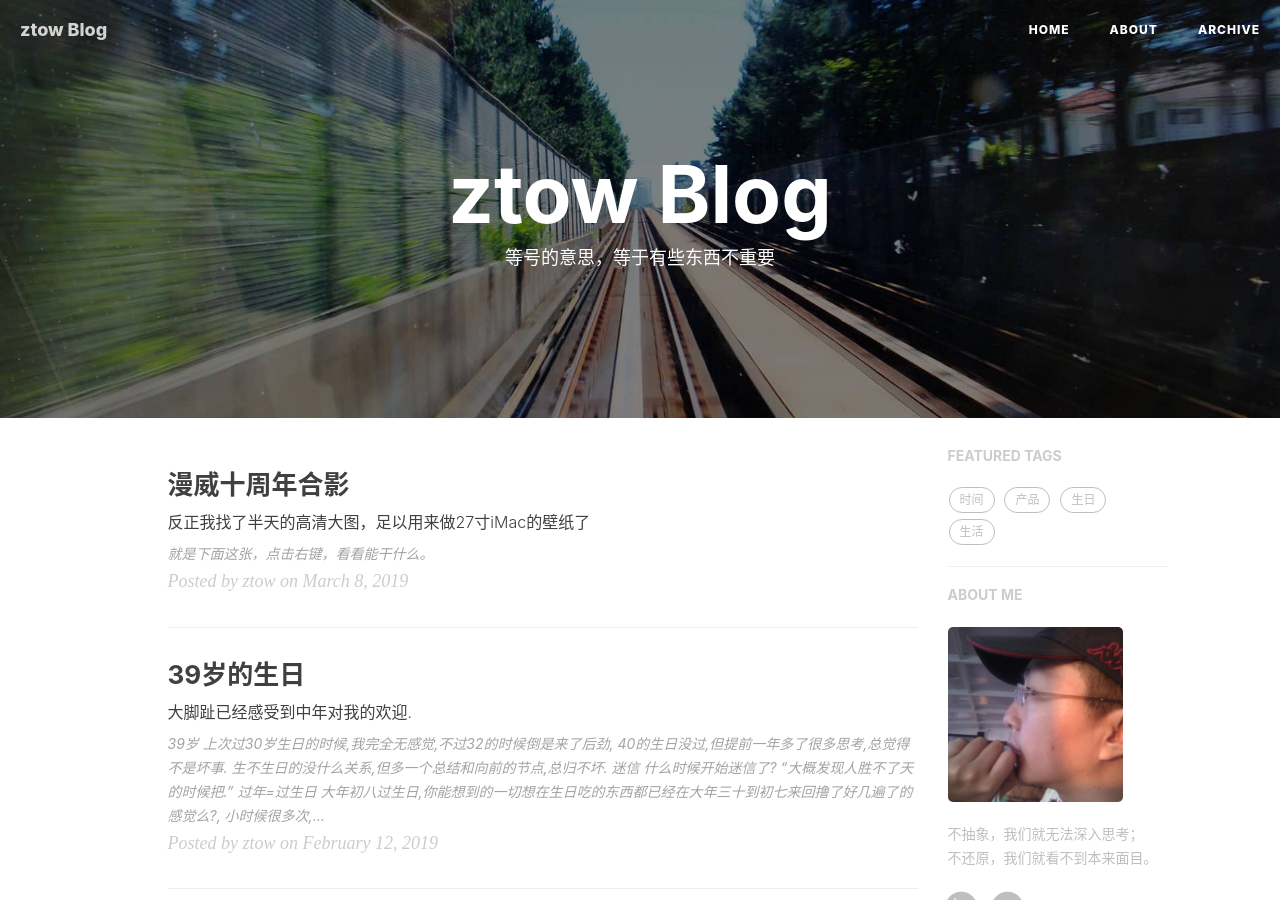
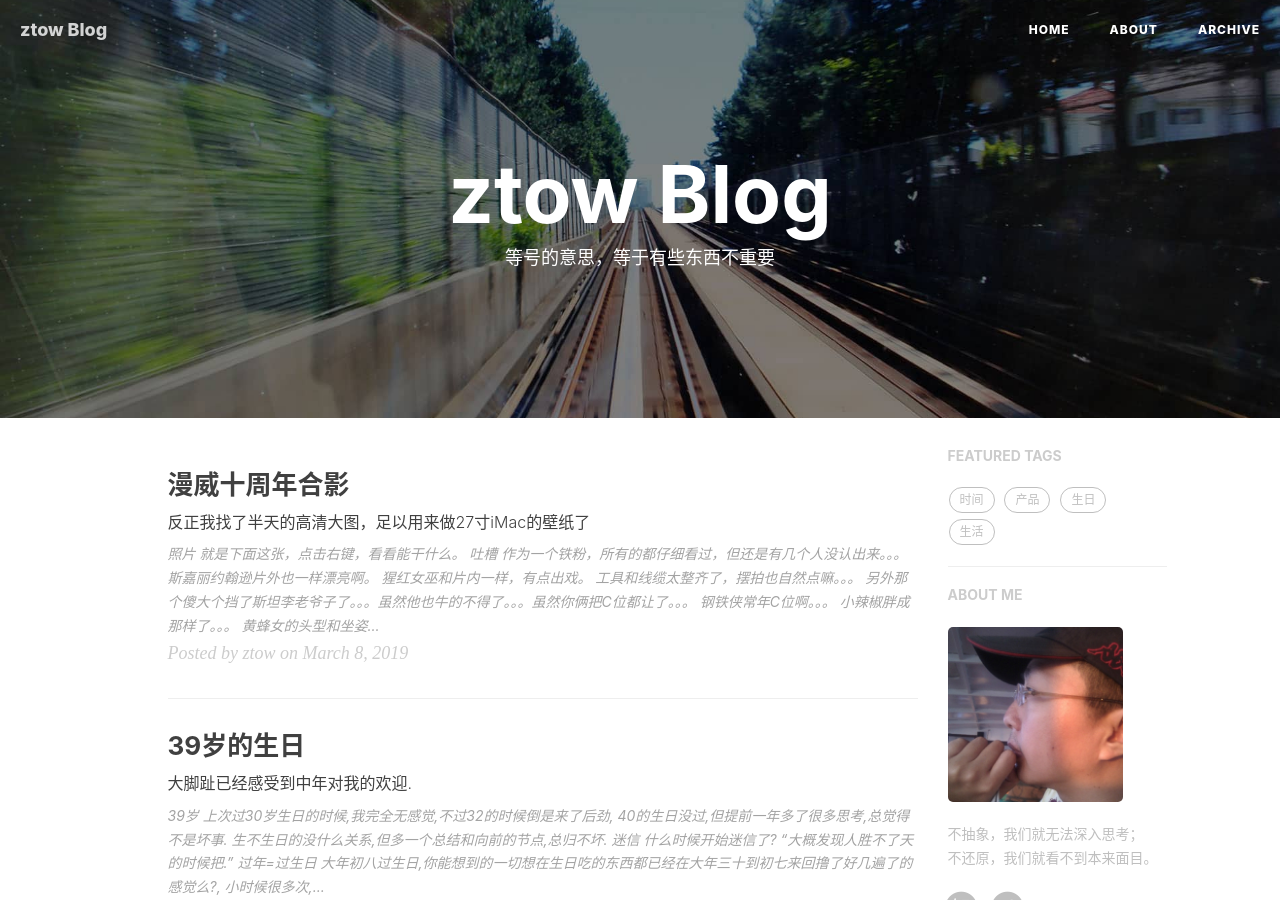
Before and after one commit to ztow/wdphoto, a Jekyll site: the page built from index.html, in a window 1280 px wide and 900 px high. Built offline with Jekyll 4.4.1, drawn with Linux system fonts in a browser that asks for light colours; nearby versions of some CDN libraries; the list of posts is cut into pages by our own code; comment, search, counter and statistics services are not loaded.

Commit message:
no message

```diff
--- a/_posts/2019-03-08-mcu10year.md
+++ b/_posts/2019-03-08-mcu10year.md
@@ -4,13 +4,57 @@ title: "漫威十周年合影"
 subtitle: "反正我找了半天的高清大图，足以用来做27寸iMac的壁纸了"
 author: "ztow"
 header-img: "img/post-bg-mcu10year.jpg"
+catalog: true
 tags:
   - 漫威
 
 ---
 
+### 照片
 就是下面这张，点击右键，看看能干什么。
 ![漫威十年海报][image-1]
 
+### 吐槽
+作为一个铁粉，所有的都仔细看过，但还是有几个人没认出来。。。
+
+斯嘉丽约翰逊片外也一样漂亮啊。
+
+猩红女巫和片内一样，有点出戏。
+
+工具和线缆太整齐了，摆拍也自然点嘛。。。
+
+另外那个傻大个挡了斯坦李老爷子了。。。虽然他也牛的不得了。。。虽然你俩把C位都让了。。。
+
+钢铁侠常年C位啊。。。
+
+小辣椒胖成那样了。。。
+
+黄蜂女的头型和坐姿可以承担一半槽点。。。
+
+惊奇队长这邻家小妹造型是咋回事？
+
+我敢打赌你们没找到演星云的妹子。。。
+
+我敢打赌你们没找到演幻视的兄弟。。。
+
+我敢打赌你们没找到演螳螂女的妹子。。。
+
+我敢打赌你们找不到已经发胖的冬兵。。。
+
+钢铁侠3里面救了钢铁侠一命的小极客竟然也在照片里那，，，看来以后钢铁侠大业要交给他了，这个演员出现着实是涵义颇深。
+
+
+### 演员：
+Robert Downey Jr., Chris Evans, Chris
+Hemsworth, Mark Ruffalo, Scarlett Johansson, Paul Rudd, Benedict Cumberbatch, Chris Pratt, Chadwick Boseman, Brie Larson, Jeremy Renner, Tom Holland, Sean Gunn, Hannah John-Kamen, Zoe Saldana, Angela Bassett, Jon Favreau, Gwyneth Paltrow, Kurt Russell, Danai Gurira, William Hurt, Karen Gillan, Emily VanCamp, Tessa Thompson, Don Cheadle, Dave Bautista, Michael Pea, Anthony Mackie, Evangeline Lilly, Elizabeth Olsen, Paul Bettany, Frank Grillo, Letitia
+Wright, Laurence Fishburne, Linda Cardellini, Sebastian Stan, Ty Simpkins,
+Michael Douglas, Michelle Pfeiffer, Hayley Atwell, Pom Klementieff, Benedict
+Wong, Michael Rooker, Vin Diesel, Cobie Smulders, Samuel L. Jackson, Jeff
+Goldblum.
+
+### 幕后电影人：
+Kevin Feige, Louis D’Esposito, Victoria Alonso, Stan Lee, Scott Derrickson, Trinh Tran, Alan Taylor, Brad Winderbaum, Louis Letterier, Jon Watts, Sarah Finn, James Gunn, Joe Russo, Anthony Russo, Joss Whedon, David Grant, Mitchell Bell, Anna Boden, Ryan Fleck, Jeffrey Ford, Peyton Reed, Jonathan Schwartz, Stephen Broussard, Ryan Coogler, Jeremy Latcham, Nate Moore, Christopher Markus, Stephen McFeely, Taika Waititi, Erik Carroll, Ryan Meinerding, Craig Kyle.[/cp]()
+
+
 
 [image-1]:	/img/post-img-mcu10year.jpg
```
